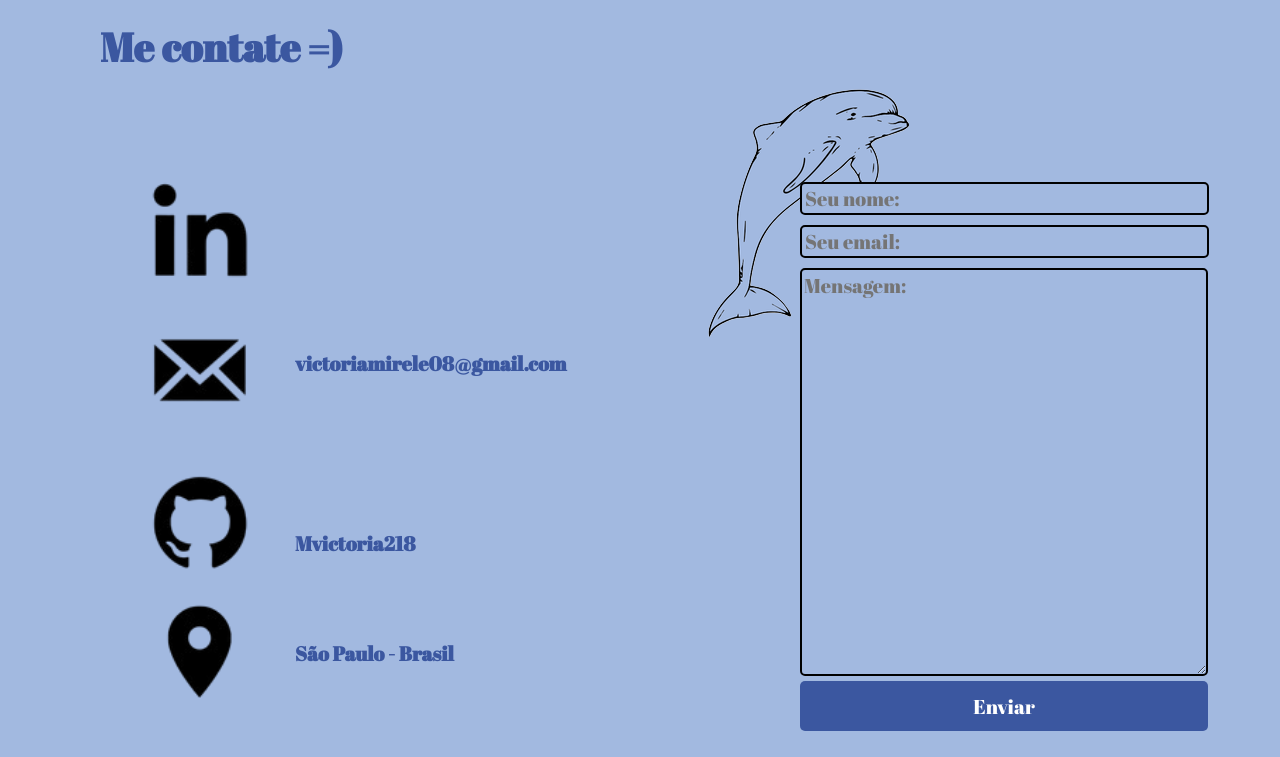
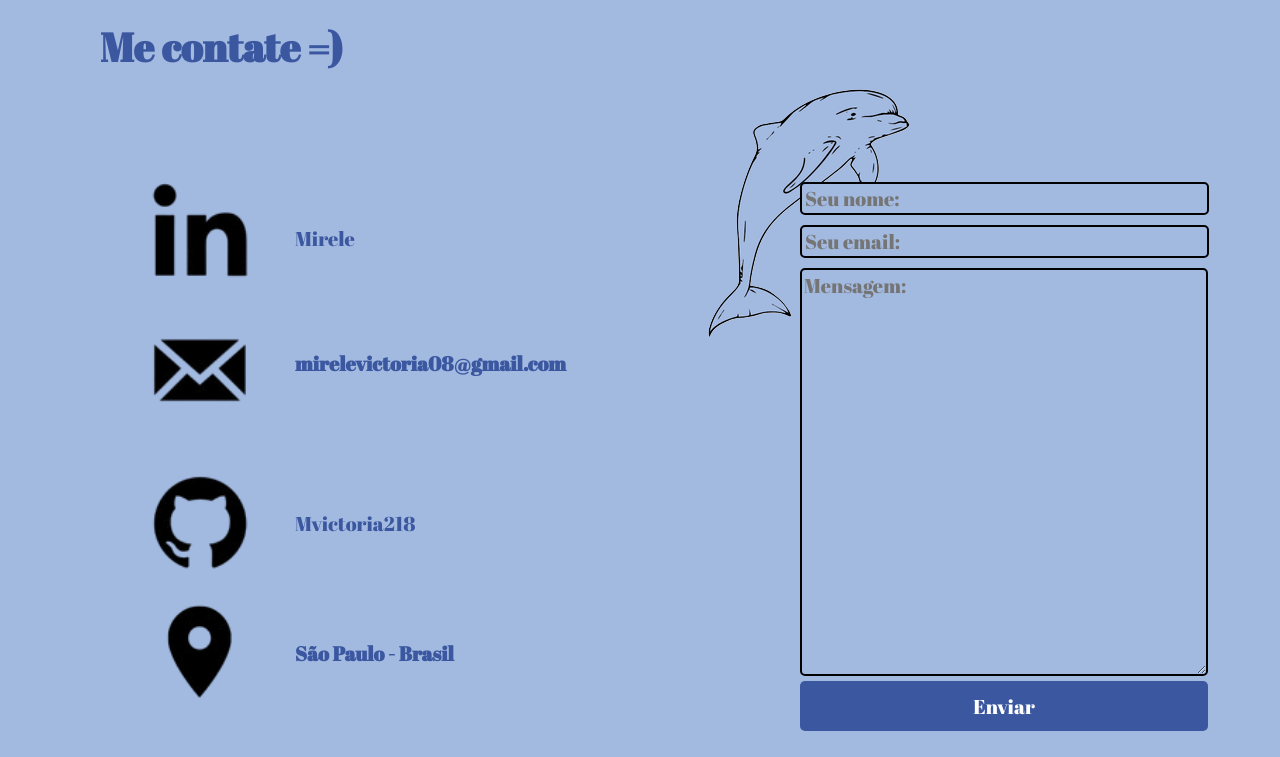
Before and after one commit to Mvictoria218/Portfolio, a Flask app: page / in a window 1280 px wide; the page is wider, and only the part inside the window is pictured. Shown: the part 3720-4477 px from the top of that part. Run offline with Flask 3, Linux system fonts and the light colour scheme.

Commit message:
index.html

```diff
--- a/templates/index.html
+++ b/templates/index.html
@@ -90,72 +90,54 @@
     <h3 class="text" >Conheça um pouco dos meus projetos!</h3>
 
 
-    <a href="https://supertrunfo-wxip.onrender.com/">
-        <img class="i1" src="../static/assets/supertrunfo.png" alt="">
+    <a href="https://supertrunfo-wxip.onrender.com/" target="_blank">
+        <img class="i1" src="../static/assets/supertrunfo.png"  alt="">
     </a>
 
-    <a href="https://projeto-inovar-gtmax-2024.onrender.com/">
+    <a href="https://projeto-inovar-gtmax-2024.onrender.com/" target="_blank">
     <img class="i2" width="300px"  src="../static/assets/gtmax.png" alt="">
     </a>
-    <a href="https://semicolon-5h4f.onrender.com">
+    <a href="https://semicolon-5h4f.onrender.com" target="_blank">
         <img class="i3" width="300px" src="../static/assets/semicolon.png" alt="">
     </a>
 
-    <a href="https://477h9ikc9v8p.manus.space/">
+    <a href="https://477h9ikc9v8p.manus.space/" target="_blank">
         <img class="i4" width="300px" src="../static/assets/chat.png" alt="">
     </a>
-    <a href="https://gestcon-ygxm.onrender.com/">
+    <a href="https://gestcon-ygxm.onrender.com/" target="_blank">
         <img class="i5" width="300px" src="../static/assets/gestcon.png" alt="">
     </a>
 
-    <a href="https://site-game-master-2.onrender.com">
+    <a href="https://site-game-master-2.onrender.com" target="_blank">
         <img class="i6" width="300px" src="../static/assets/gamemaster.png" alt="">
     </a>
 
 
 
     <!--contatos-->
-    <section id="contatos">
     <img class="contato" src="../static/assets/contato.png" alt="">
     <img class="contatos" src="../static/assets/contatos.png" alt="">
     <h3 class="text2">Me contate =)</h3>
     <img class="redes" src="../static/assets/redes.png" alt="">
-        <h3 class="link" >xxxxxxxxxx</h3>
-        <h3 class="email" >victoriamirele08@gmail.com</h3>
-        <h3 class="github" >Mvictoria218</h3>
+    <a class="linkedin" href="https://www.linkedin.com/in/mirele-vict%C3%B3ria-santos-sousa-7aa116379/" target="_blank">Mirele</a>
+    <h3 class="email" >mirelevictoria08@gmail.com</h3>
+    <a class="github" href="https://github.com/Mvictoria218" target="_blank">Mvictoria218</a>
     <h3 class="local" >São Paulo - Brasil</h3>
 
     <img class="golfinho" src="../static/assets/golfinho.png" alt="">
 
-        <form action="https://formsubmit.co/victoriamirele08@gmail.com" method="POST">
+    <form action="https://formspree.io/f/myzpoqzn" method="POST">
         <input type="text" name="name" placeholder="Seu nome:" required>
         <input type="email" name="email" placeholder="Seu email:" required>
         <textarea cols="30" rows="10" name="message" placeholder="Mensagem:" required></textarea>
         <button type="submit">Enviar</button>
 
-            <input type="hidden" name="_subject" value="Novo contato do portfólio">
-            <input type="text" name="_honey" style="display:none">
-            <input type="hidden" name="_captcha" value="false">
+    </form>
 
-        </form>
-    </section>
 
     <!--rodapé-->
      <footer>
         copyright &copy; Todos os direitos reservados 2025.|Desenvolvido por Mirele Victória
      </footer>
-
-    <script>
-        function scrollParaSobreMim() {
-            document.getElementById("sobremim").scrollIntoView({ behavior: 'smooth' });
-        }
-        function scrollParaProjetos() {
-            document.getElementById("projetos").scrollIntoView({ behavior: 'smooth' });
-        }
-
-        function scrollParaContatos() {
-            document.getElementById("contatos").scrollIntoView({ behavior: 'smooth' });
-        }
-    </script>
 </body>
 </html>
```
Lines whose indentation alone changed are shown as unchanged.
